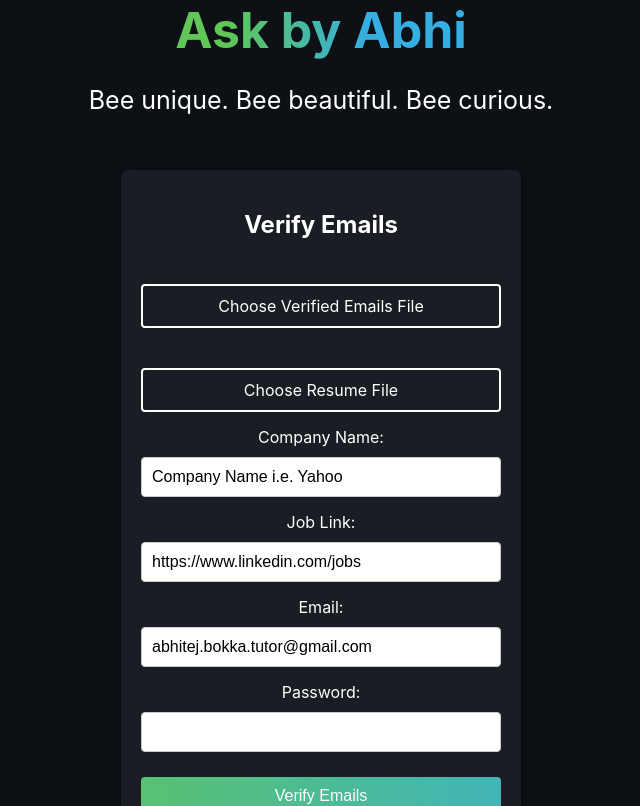
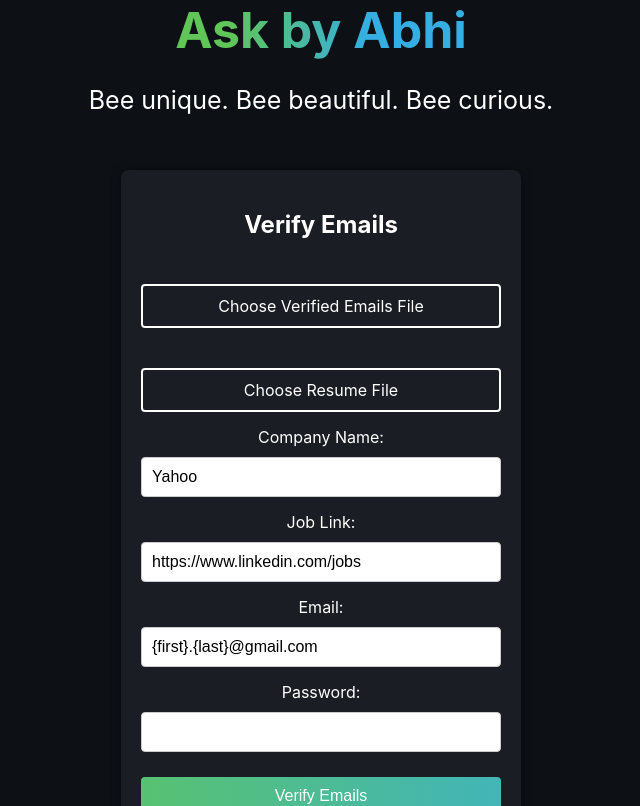
Before and after one commit to abhitej-bokka/email-sender, a React (Create React App) app: page /verify-emails in a window 1280 px wide. Shown: the top 806 px of the page, without its empty margins (319-959 px from the left). Built offline with nearby package versions, Linux system fonts and the light colour scheme.

Commit message:
Small edits
here

```diff
--- a/src/VerifyEmails.js
+++ b/src/VerifyEmails.js
@@ -6,9 +6,9 @@ import './styles/VerifyEmails.css';
 const VerifyEmails = () => {
   const [verifiedEmailsFile, setVerifiedEmailsFile] = useState(null);
   const [resumeFile, setResumeFile] = useState(null);
-  const [companyName, setCompanyName] = useState('Company Name i.e. Yahoo');
+  const [companyName, setCompanyName] = useState('Yahoo');
   const [jobLink, setJobLink] = useState('https://www.linkedin.com/jobs'); // Added jobLink state
-  const [email, setEmail] = useState('abhitej.bokka.tutor@gmail.com');
+  const [email, setEmail] = useState('{first}.{last}@gmail.com');
   const [password, setPassword] = useState('');
   const navigate = useNavigate();
 
```
